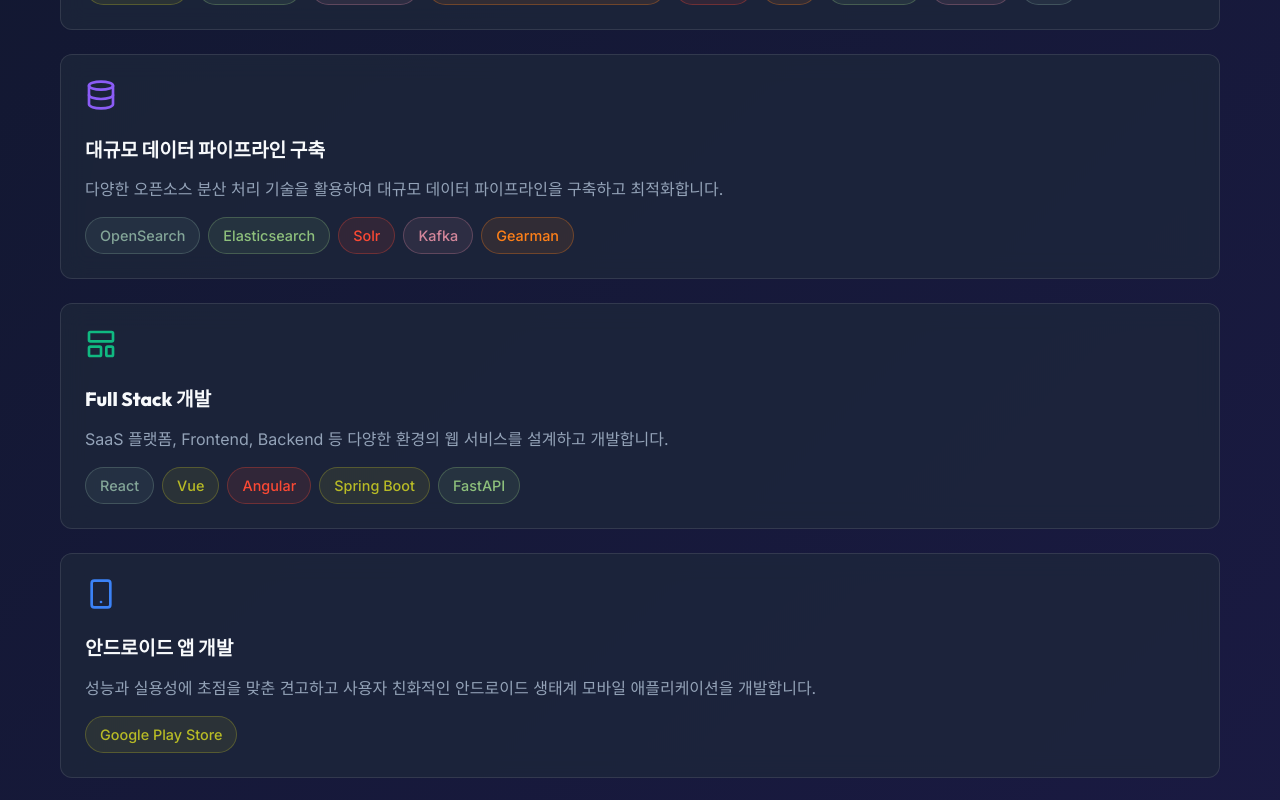
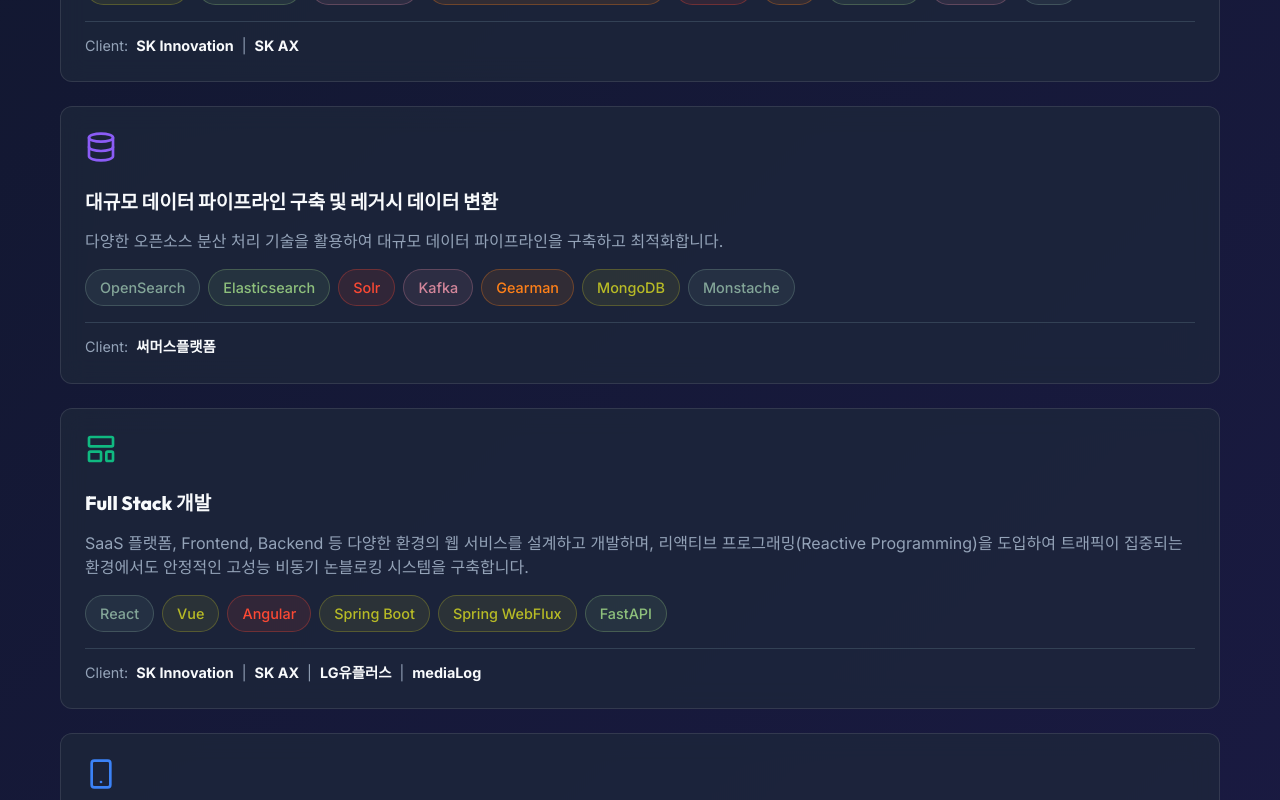
Before and after one commit to alcomist/alcomist.github.io, a React (Vite) app: page / in a window 1280 px wide. Shown: the part 1100-1900 px from the top of the page. Built offline with nearby package versions, Linux system fonts and the light colour scheme.

Commit message:
feat: add LanguageContext and implement EmailJS integration on Home page

```diff
--- a/package.json
+++ b/package.json
@@ -12,6 +12,7 @@
     "deploy": "gh-pages -d dist -b gh-pages"
   },
   "dependencies": {
+    "@emailjs/browser": "^4.4.1",
     "lucide-react": "^1.11.0",
     "react": "^19.2.5",
     "react-dom": "^19.2.5",
--- a/src/LanguageContext.jsx
+++ b/src/LanguageContext.jsx
@@ -39,10 +39,10 @@
       role: "Software Engineer & Maker",
       desc: "복잡한 파동이 단순한 주기 함수의 합으로 분해되듯, 아무리 복잡한 비즈니스 문제도 소프트웨어 엔지니어링의 본질적인 단위로 명쾌하게 분해하여 가장 견고하고 확장 가능한 솔루션으로 완성합니다.",
       what_i_can_do: "무엇을 할 수 있나요",
-      pipeline_title: "대규모 데이터 파이프라인 구축",
+      pipeline_title: "대규모 데이터 파이프라인 구축 및 레거시 데이터 변환",
       pipeline_desc: "다양한 오픈소스 분산 처리 기술을 활용하여 대규모 데이터 파이프라인을 구축하고 최적화합니다.",
       fullstack_title: "Full Stack 개발",
-      fullstack_desc: "SaaS 플랫폼, Frontend, Backend 등 다양한 환경의 웹 서비스를 설계하고 개발합니다.",
+      fullstack_desc: "SaaS 플랫폼, Frontend, Backend 등 다양한 환경의 웹 서비스를 설계하고 개발하며, 리액티브 프로그래밍(Reactive Programming)을 도입하여 트래픽이 집중되는 환경에서도 안정적인 고성능 비동기 논블로킹 시스템을 구축합니다.",
       agentic_ai_title: "에이전틱 AI 플랫폼 구축",
       agentic_ai_desc: "에이전틱 AI는 추론과 자율성을 바탕으로 환경에 적응하고 스스로 의사결정을 내리는 차세대 기술입니다. 기업 환경에 최적화된 멀티 에이전트 오케스트레이션, 데이터 거버넌스, 그리고 통제된 인간 감독(Human-in-the-loop) 체계를 적용하여 안전하고 혁신적인 지능형 자동화 인프라를 구축합니다.",
       tech_stack: "사용가능 기술",
@@ -52,10 +52,20 @@
       request_modal_submit: "제출",
       request_modal_cancel: "취소",
       request_modal_success: "바로 연락드리겠습니다!",
-      request_modal_name: "이름/회사명",
+      request_modal_company: "회사명",
+      request_modal_name: "이름",
+      request_modal_phone: "핸드폰 번호",
+      request_modal_email: "이메일",
+      request_modal_type: "개발 타입",
+      request_modal_type_placeholder: "개발 타입을 선택해주세요",
+      request_modal_type_ai: "에이전틱 AI 플랫폼 구축",
+      request_modal_type_data: "대규모 데이터 파이프라인 구축 및 레거시 데이터 변환",
+      request_modal_type_fullstack: "Full Stack 개발 (Web/App)",
+      request_modal_type_flutter: "Flutter 앱 개발 (Android)",
+      request_modal_type_other: "기타",
       request_modal_content: "의뢰 내용",
-      android_title: "안드로이드 앱 개발",
-      android_desc: "성능과 실용성에 초점을 맞춘 견고하고 사용자 친화적인 안드로이드 생태계 모바일 애플리케이션을 개발합니다.",
+      flutter_title: "Flutter 앱 개발",
+      flutter_desc: "Flutter 프레임워크를 활용하여 단일 코드베이스로 iOS와 Android 양대 플랫폼 모두에서 네이티브 수준의 성능과 아름다운 UI를 갖춘 모바일 애플리케이션을 개발합니다.",
       game_title: "게임 개발",
       game_desc: "Heaps, Defold와 같은 모던 게임 엔진을 사용하여 인터랙티브하고 매력적인 게임을 개발합니다.",
       frontend_title: "프론트엔드 개발",
@@ -164,10 +174,10 @@
       role: "Software Engineer & Maker",
       desc: "Just as complex waves are decomposed into fundamental periodic functions in Fourier analysis, we break down complex business challenges into the essential principles of software engineering to design robust and scalable solutions.",
       what_i_can_do: "What I Can Do",
-      pipeline_title: "Large-scale Data Pipelines",
+      pipeline_title: "Large-scale Data Pipelines & Legacy Data Conversion",
       pipeline_desc: "Building and optimizing large-scale distributed data pipelines using various open-source technologies.",
       fullstack_title: "Full Stack Development",
-      fullstack_desc: "Designing and developing comprehensive web services across SaaS, Frontend, and Backend environments.",
+      fullstack_desc: "Designing and developing comprehensive web services across SaaS, Frontend, and Backend environments, utilizing Reactive Programming to build stable, high-performance, non-blocking asynchronous systems even under heavy traffic.",
       agentic_ai_title: "Agentic AI Platform Construction",
       agentic_ai_desc: "Agentic AI is a next-generation technology that adapts and makes autonomous decisions based on reasoning. We build secure and innovative intelligent automation infrastructures by applying multi-agent orchestration, data governance, and human-in-the-loop supervision optimized for enterprise environments.",
       tech_stack: "Tech Stack",
@@ -177,10 +187,20 @@
       request_modal_submit: "Submit",
       request_modal_cancel: "Cancel",
       request_modal_success: "We will contact you shortly!",
-      request_modal_name: "Name / Company",
+      request_modal_company: "Company Name",
+      request_modal_name: "Name",
+      request_modal_phone: "Phone Number",
+      request_modal_email: "Email Address",
+      request_modal_type: "Development Type",
+      request_modal_type_placeholder: "Please select a development type",
+      request_modal_type_ai: "Agentic AI Platform Construction",
+      request_modal_type_data: "Large-scale Data Pipelines & Legacy Data Conversion",
+      request_modal_type_fullstack: "Full Stack Development (Web/App)",
+      request_modal_type_flutter: "Flutter App Development (Android)",
+      request_modal_type_other: "Other",
       request_modal_content: "Project Details",
-      android_title: "Android App Development",
-      android_desc: "Creating robust and user-friendly mobile applications for the Android ecosystem, focusing on performance and utility.",
+      flutter_title: "Flutter App Development",
+      flutter_desc: "Developing high-performance, visually appealing mobile applications for both iOS and Android platforms from a single codebase using the Flutter framework.",
       game_title: "Game Development",
       game_desc: "Developing interactive and engaging games using modern game engines like Heaps and Defold.",
       frontend_title: "Frontend Development",
--- a/src/pages/Home.jsx
+++ b/src/pages/Home.jsx
@@ -2,17 +2,55 @@
 import { Smartphone, Gamepad2, LayoutTemplate, Globe, Mail, Send, Database, Bot } from 'lucide-react';
 import { useLanguage } from '../LanguageContext';
 import FourierAnimation from '../components/FourierAnimation';
+import emailjs from '@emailjs/browser';
 
 const Home = () => {
   const { t } = useLanguage();
   const [isModalOpen, setIsModalOpen] = useState(false);
-  const [formData, setFormData] = useState({ name: '', content: '' });
+  const [formData, setFormData] = useState({ company: '', name: '', phone: '', email: '', type: '', content: '' });
+  const [isSending, setIsSending] = useState(false);
+
+  const inputStyle = {
+    width: '100%', padding: '12px 16px', borderRadius: '12px',
+    background: 'rgba(0,0,0,0.2)', border: '1px solid rgba(255,255,255,0.1)',
+    color: 'var(--text-main)', fontSize: '1rem', boxSizing: 'border-box'
+  };
 
   const handleSubmit = (e) => {
     e.preventDefault();
-    alert(t('request_modal_success', 'home'));
-    setIsModalOpen(false);
-    setFormData({ name: '', content: '' });
+    if (isSending) return;
+
+    setIsSending(true);
+
+    // EmailJS 설정: 가입 후 발급받은 실제 ID들로 교체해야 합니다.
+    const serviceId = 'service_phqocqk';
+    const templateId = 'template_6dut42o';
+    const publicKey = 'kVh-jq_6JnQw3uyS3';
+
+    // EmailJS 템플릿의 변수명과 일치해야 합니다. (예: {{company}}, {{name}}, {{phone}}, {{email}}, {{type}}, {{message}})
+    const templateParams = {
+      company: formData.company,
+      name: formData.name,
+      phone: formData.phone,
+      email: formData.email,
+      type: formData.type,
+      message: formData.content,
+    };
+
+    emailjs.send(serviceId, templateId, templateParams, publicKey)
+      .then((response) => {
+        console.log('SUCCESS!', response.status, response.text);
+        alert(t('request_modal_success', 'home'));
+        setIsModalOpen(false);
+        setFormData({ company: '', name: '', phone: '', email: '', type: '', content: '' });
+      })
+      .catch((err) => {
+        console.error('FAILED...', err);
+        alert('메일 전송에 실패했습니다. 나중에 다시 시도해주세요.');
+      })
+      .finally(() => {
+        setIsSending(false);
+      });
   };
 
   return (
@@ -31,7 +69,7 @@
             <Bot size={32} color="var(--primary-color)" style={{ marginBottom: '16px' }} />
             <h3 style={{ fontSize: '1.2rem', marginBottom: '12px' }}>{t('agentic_ai_title', 'home')}</h3>
             <p style={{ color: 'var(--text-muted)', lineHeight: '1.6', marginBottom: '16px' }}>{t('agentic_ai_desc', 'home')}</p>
-            <div style={{ display: 'flex', gap: '8px', flexWrap: 'wrap' }}>
+            <div style={{ display: 'flex', gap: '8px', flexWrap: 'wrap', marginBottom: '16px' }}>
               <a href="https://www.langchain.com/" target="_blank" rel="noopener noreferrer" className="tech-badge green">LangChain</a>
               <a href="https://www.langchain.com/langgraph" target="_blank" rel="noopener noreferrer" className="tech-badge teal">LangGraph</a>
               <a href="https://www.llamaindex.ai/" target="_blank" rel="noopener noreferrer" className="tech-badge purple">LlamaIndex</a>
@@ -42,37 +80,76 @@
               <a href="https://flowiseai.com/" target="_blank" rel="noopener noreferrer" className="tech-badge purple" title="LangChain 기반의 시각적 에이전트 빌더, 빠른 프로토타이핑에 적합">Flowise</a>
               <a href="https://dify.ai/" target="_blank" rel="noopener noreferrer" className="tech-badge blue" title="LLM 앱 개발 플랫폼으로, RAG(검색 증강 생성)와 에이전트 연동이 용이">Dify</a>
             </div>
+            <div style={{ display: 'flex', alignItems: 'center', gap: '8px', fontSize: '0.9rem', borderTop: '1px solid var(--border-color)', paddingTop: '12px', flexWrap: 'wrap' }}>
+              <span style={{ color: 'var(--text-muted)' }}>Client:</span>
+              <a href="https://www.skinnovation.com/" target="_blank" rel="noopener noreferrer" style={{ color: 'var(--text-main)', textDecoration: 'none', fontWeight: '600' }} onMouseOver={(e) => e.target.style.color = 'var(--primary-color)'} onMouseOut={(e) => e.target.style.color = 'var(--text-main)'}>
+                SK Innovation
+              </a>
+              <span style={{ color: 'var(--text-muted)' }}>|</span>
+              <a href="https://www.skax.co.kr/" target="_blank" rel="noopener noreferrer" style={{ color: 'var(--text-main)', textDecoration: 'none', fontWeight: '600' }} onMouseOver={(e) => e.target.style.color = 'var(--primary-color)'} onMouseOut={(e) => e.target.style.color = 'var(--text-main)'}>
+                SK AX
+              </a>
+            </div>
           </div>
           <div className="card glass-panel" style={{ transition: 'transform 0.2s ease, box-shadow 0.2s ease' }}>
             <Database size={32} color="var(--secondary-color)" style={{ marginBottom: '16px' }} />
             <h3 style={{ fontSize: '1.2rem', marginBottom: '12px' }}>{t('pipeline_title', 'home')}</h3>
             <p style={{ color: 'var(--text-muted)', lineHeight: '1.5', marginBottom: '16px' }}>{t('pipeline_desc', 'home')}</p>
-            <div style={{ display: 'flex', gap: '8px', flexWrap: 'wrap' }}>
+            <div style={{ display: 'flex', gap: '8px', flexWrap: 'wrap', marginBottom: '16px' }}>
               <a href="https://opensearch.org/" target="_blank" rel="noopener noreferrer" className="tech-badge blue">OpenSearch</a>
               <a href="https://www.elastic.co/" target="_blank" rel="noopener noreferrer" className="tech-badge teal">Elasticsearch</a>
               <a href="https://solr.apache.org/" target="_blank" rel="noopener noreferrer" className="tech-badge red">Solr</a>
               <a href="https://kafka.apache.org/" target="_blank" rel="noopener noreferrer" className="tech-badge purple">Kafka</a>
               <a href="http://gearman.org/" target="_blank" rel="noopener noreferrer" className="tech-badge orange">Gearman</a>
+              <a href="https://www.mongodb.com/" target="_blank" rel="noopener noreferrer" className="tech-badge green">MongoDB</a>
+              <a href="https://rwynn.github.io/monstache-site/" target="_blank" rel="noopener noreferrer" className="tech-badge blue">Monstache</a>
+            </div>
+            <div style={{ display: 'flex', alignItems: 'center', gap: '8px', fontSize: '0.9rem', borderTop: '1px solid var(--border-color)', paddingTop: '12px' }}>
+              <span style={{ color: 'var(--text-muted)' }}>Client:</span>
+              <a href="http://www.summerceplatform.com/index.html" target="_blank" rel="noopener noreferrer" style={{ color: 'var(--text-main)', textDecoration: 'none', fontWeight: '600' }} onMouseOver={(e) => e.target.style.color = 'var(--primary-color)'} onMouseOut={(e) => e.target.style.color = 'var(--text-main)'}>
+                써머스플랫폼
+              </a>
             </div>
           </div>
           <div className="card glass-panel" style={{ transition: 'transform 0.2s ease, box-shadow 0.2s ease' }}>
             <LayoutTemplate size={32} color="#10b981" style={{ marginBottom: '16px' }} />
             <h3 style={{ fontSize: '1.2rem', marginBottom: '12px' }}>{t('fullstack_title', 'home')}</h3>
             <p style={{ color: 'var(--text-muted)', lineHeight: '1.5', marginBottom: '16px' }}>{t('fullstack_desc', 'home')}</p>
-            <div style={{ display: 'flex', gap: '8px', flexWrap: 'wrap' }}>
+            <div style={{ display: 'flex', gap: '8px', flexWrap: 'wrap', marginBottom: '16px' }}>
               <a href="https://react.dev/" target="_blank" rel="noopener noreferrer" className="tech-badge blue">React</a>
               <a href="https://vuejs.org/" target="_blank" rel="noopener noreferrer" className="tech-badge green">Vue</a>
               <a href="https://angular.dev/" target="_blank" rel="noopener noreferrer" className="tech-badge red">Angular</a>
               <a href="https://spring.io/projects/spring-boot" target="_blank" rel="noopener noreferrer" className="tech-badge green">Spring Boot</a>
+              <a href="https://docs.spring.io/spring-framework/reference/web/webflux.html" target="_blank" rel="noopener noreferrer" className="tech-badge green">Spring WebFlux</a>
               <a href="https://fastapi.tiangolo.com/" target="_blank" rel="noopener noreferrer" className="tech-badge teal">FastAPI</a>
+            </div>
+            <div style={{ display: 'flex', alignItems: 'center', gap: '8px', fontSize: '0.9rem', borderTop: '1px solid var(--border-color)', paddingTop: '12px', flexWrap: 'wrap' }}>
+              <span style={{ color: 'var(--text-muted)' }}>Client:</span>
+              <a href="https://www.skinnovation.com/" target="_blank" rel="noopener noreferrer" style={{ color: 'var(--text-main)', textDecoration: 'none', fontWeight: '600' }} onMouseOver={(e) => e.target.style.color = 'var(--primary-color)'} onMouseOut={(e) => e.target.style.color = 'var(--text-main)'}>
+                SK Innovation
+              </a>
+              <span style={{ color: 'var(--text-muted)' }}>|</span>
+              <a href="https://www.skax.co.kr/" target="_blank" rel="noopener noreferrer" style={{ color: 'var(--text-main)', textDecoration: 'none', fontWeight: '600' }} onMouseOver={(e) => e.target.style.color = 'var(--primary-color)'} onMouseOut={(e) => e.target.style.color = 'var(--text-main)'}>
+                SK AX
+              </a>
+              <span style={{ color: 'var(--text-muted)' }}>|</span>
+              <a href="https://www.lguplus.com/" target="_blank" rel="noopener noreferrer" style={{ color: 'var(--text-main)', textDecoration: 'none', fontWeight: '600' }} onMouseOver={(e) => e.target.style.color = 'var(--primary-color)'} onMouseOut={(e) => e.target.style.color = 'var(--text-main)'}>
+                LG유플러스
+              </a>
+              <span style={{ color: 'var(--text-muted)' }}>|</span>
+              <a href="http://www.medialog.co.kr/" target="_blank" rel="noopener noreferrer" style={{ color: 'var(--text-main)', textDecoration: 'none', fontWeight: '600' }} onMouseOver={(e) => e.target.style.color = 'var(--primary-color)'} onMouseOut={(e) => e.target.style.color = 'var(--text-main)'}>
+                mediaLog
+              </a>
             </div>
           </div>
           <div className="card glass-panel" style={{ transition: 'transform 0.2s ease, box-shadow 0.2s ease' }}>
             <Smartphone size={32} color="var(--primary-color)" style={{ marginBottom: '16px' }} />
-            <h3 style={{ fontSize: '1.2rem', marginBottom: '12px' }}>{t('android_title', 'home')}</h3>
-            <p style={{ color: 'var(--text-muted)', lineHeight: '1.5', marginBottom: '16px' }}>{t('android_desc', 'home')}</p>
+            <h3 style={{ fontSize: '1.2rem', marginBottom: '12px' }}>{t('flutter_title', 'home')}</h3>
+            <p style={{ color: 'var(--text-muted)', lineHeight: '1.5', marginBottom: '16px' }}>{t('flutter_desc', 'home')}</p>
             <div style={{ display: 'flex', gap: '8px', flexWrap: 'wrap' }}>
-              <a href="https://play.google.com/store/apps" target="_blank" rel="noopener noreferrer" className="tech-badge green">Google Play Store</a>
+              <a href="https://flutter.dev/" target="_blank" rel="noopener noreferrer" className="tech-badge blue">Flutter</a>
+              <a href="https://play.google.com/store/apps" target="_blank" rel="noopener noreferrer" className="tech-badge green">Google Play</a>
+              <a href="https://www.apple.com/app-store/" target="_blank" rel="noopener noreferrer" className="tech-badge teal">App Store</a>
             </div>
           </div>
           <div className="card glass-panel" style={{ transition: 'transform 0.2s ease, box-shadow 0.2s ease' }}>
@@ -99,6 +176,8 @@
               <a href="https://redis.io/" target="_blank" rel="noopener noreferrer" className="tech-badge red">Redis</a>
               <a href="https://kafka.apache.org/" target="_blank" rel="noopener noreferrer" className="tech-badge purple">Kafka</a>
               <a href="http://gearman.org/" target="_blank" rel="noopener noreferrer" className="tech-badge orange">Gearman</a>
+              <a href="https://www.mongodb.com/" target="_blank" rel="noopener noreferrer" className="tech-badge green">MongoDB</a>
+              <a href="https://rwynn.github.io/monstache-site/" target="_blank" rel="noopener noreferrer" className="tech-badge blue">Monstache</a>
             </div>
           </div>
 
@@ -171,7 +250,7 @@
           onMouseOut={(e) => e.currentTarget.style.transform = 'translateY(0)'}
         >
           <Send size={20} />
-          fourier.co.kr@gmail.com
+          {t('contact_title', 'home')}
         </button>
       </section>
 
@@ -199,21 +278,34 @@
               {t('request_modal_title', 'home')}
             </h2>
             <form onSubmit={handleSubmit}>
+              <div style={{ display: 'grid', gridTemplateColumns: '1fr 1fr', gap: '16px', marginBottom: '20px' }}>
+                <div>
+                  <label style={{ display: 'block', marginBottom: '8px', color: 'var(--text-muted)' }}>{t('request_modal_company', 'home')}</label>
+                  <input type="text" required value={formData.company} onChange={(e) => setFormData({...formData, company: e.target.value})} style={inputStyle} />
+                </div>
+                <div>
+                  <label style={{ display: 'block', marginBottom: '8px', color: 'var(--text-muted)' }}>{t('request_modal_name', 'home')}</label>
+                  <input type="text" required value={formData.name} onChange={(e) => setFormData({...formData, name: e.target.value})} style={inputStyle} />
+                </div>
+                <div>
+                  <label style={{ display: 'block', marginBottom: '8px', color: 'var(--text-muted)' }}>{t('request_modal_phone', 'home')}</label>
+                  <input type="tel" required value={formData.phone} onChange={(e) => setFormData({...formData, phone: e.target.value.replace(/[^0-9]/g, '')})} style={inputStyle} placeholder="숫자만 입력" />
+                </div>
+                <div>
+                  <label style={{ display: 'block', marginBottom: '8px', color: 'var(--text-muted)' }}>{t('request_modal_email', 'home')}</label>
+                  <input type="email" required pattern="[a-zA-Z0-9._%+\-]+@[a-zA-Z0-9.\-]+\.[a-zA-Z]{2,}" value={formData.email} onChange={(e) => setFormData({...formData, email: e.target.value})} style={inputStyle} title="올바른 이메일 형식을 입력해주세요 (예: user@example.com)" />
+                </div>
+              </div>
               <div style={{ marginBottom: '20px' }}>
-                <label style={{ display: 'block', marginBottom: '8px', color: 'var(--text-muted)' }}>
-                  {t('request_modal_name', 'home')}
-                </label>
-                <input
-                  type="text"
-                  required
-                  value={formData.name}
-                  onChange={(e) => setFormData({...formData, name: e.target.value})}
-                  style={{
-                    width: '100%', padding: '12px 16px', borderRadius: '12px',
-                    background: 'rgba(0,0,0,0.2)', border: '1px solid rgba(255,255,255,0.1)',
-                    color: 'var(--text-main)', fontSize: '1rem', boxSizing: 'border-box'
-                  }}
-                />
+                <label style={{ display: 'block', marginBottom: '8px', color: 'var(--text-muted)' }}>{t('request_modal_type', 'home')}</label>
+                <select required value={formData.type} onChange={(e) => setFormData({...formData, type: e.target.value})} style={{...inputStyle, appearance: 'none', cursor: 'pointer'}}>
+                  <option value="" disabled>{t('request_modal_type_placeholder', 'home')}</option>
+                  <option value="에이전틱 AI 플랫폼 구축">{t('request_modal_type_ai', 'home')}</option>
+                  <option value="대규모 데이터 파이프라인 구축 및 레거시 데이터 변환">{t('request_modal_type_data', 'home')}</option>
+                  <option value="Full Stack 개발 (Web/App)">{t('request_modal_type_fullstack', 'home')}</option>
+                  <option value="Flutter 앱 개발 (Android)">{t('request_modal_type_flutter', 'home')}</option>
+                  <option value="기타">{t('request_modal_type_other', 'home')}</option>
+                </select>
               </div>
               <div style={{ marginBottom: '32px' }}>
                 <label style={{ display: 'block', marginBottom: '8px', color: 'var(--text-muted)' }}>
@@ -224,11 +316,7 @@
                   rows="5"
                   value={formData.content}
                   onChange={(e) => setFormData({...formData, content: e.target.value})}
-                  style={{
-                    width: '100%', padding: '12px 16px', borderRadius: '12px',
-                    background: 'rgba(0,0,0,0.2)', border: '1px solid rgba(255,255,255,0.1)',
-                    color: 'var(--text-main)', fontSize: '1rem', resize: 'vertical', boxSizing: 'border-box'
-                  }}
+                  style={{ ...inputStyle, resize: 'vertical' }}
                 />
               </div>
               <div style={{ display: 'flex', gap: '16px', justifyContent: 'flex-end' }}>
@@ -252,10 +340,11 @@
                     background: 'var(--primary-color)', color: 'white', cursor: 'pointer',
                     fontWeight: 'bold', fontSize: '1rem', transition: 'all 0.2s ease'
                   }}
-                  onMouseOver={(e) => e.currentTarget.style.background = 'var(--accent-color)'}
-                  onMouseOut={(e) => e.currentTarget.style.background = 'var(--primary-color)'}
+                  onMouseOver={(e) => !isSending && (e.currentTarget.style.background = 'var(--accent-color)')}
+                  onMouseOut={(e) => !isSending && (e.currentTarget.style.background = 'var(--primary-color)')}
+                  disabled={isSending}
                 >
-                  {t('request_modal_submit', 'home')}
+                  {isSending ? '전송 중...' : t('request_modal_submit', 'home')}
                 </button>
               </div>
             </form>
```
Also changed, not shown: 1 other file (tests, documents, lock files or other folders).
